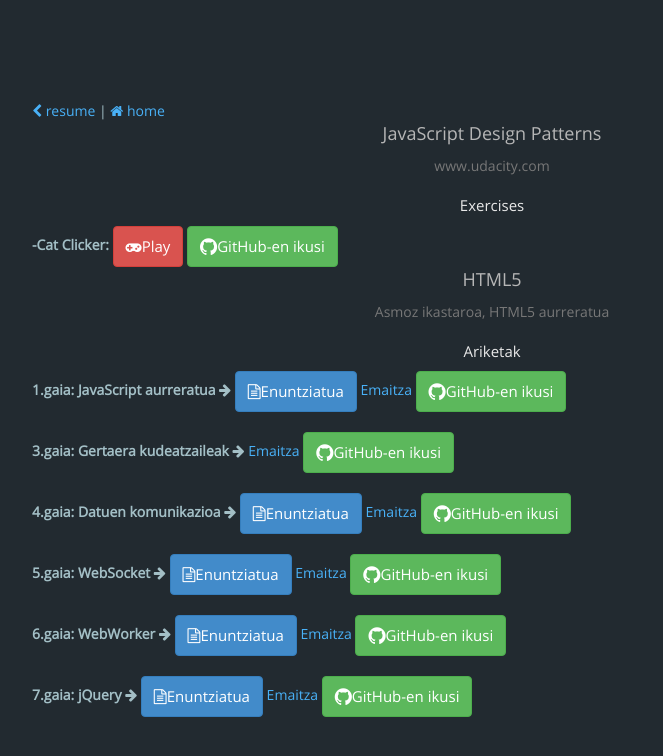
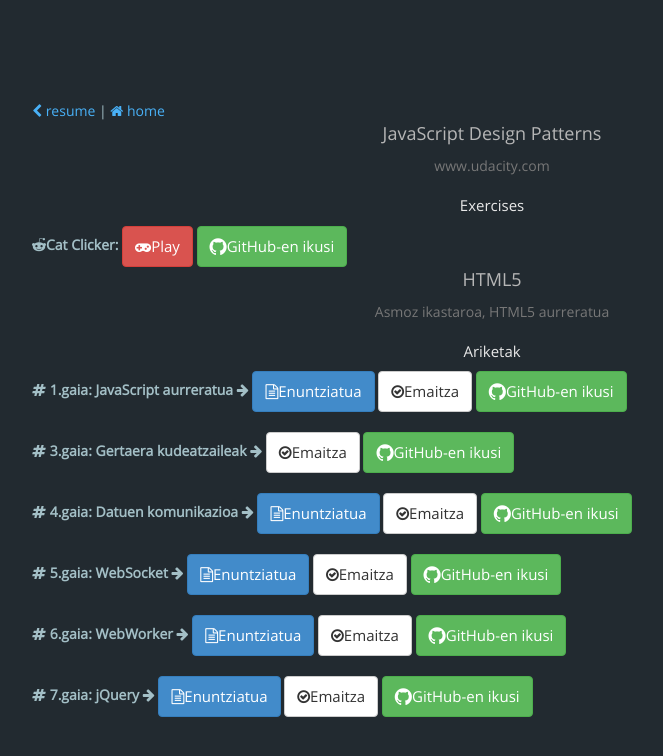
Before and after one commit to Bingentzio/bingentzio.github.io, a Jekyll site: the page built from code.html, in a window 1280 px wide. Shown: the top 756 px of the page, without its empty margins (148-811 px from the left). Built offline with Jekyll 4.4.1, drawn with Linux system fonts in a browser that asks for light colours; nearby versions of some CDN libraries; comment, search, counter and statistics services are not loaded.

Commit message:
aldaketak

```diff
--- a/code.html
+++ b/code.html
@@ -12,7 +12,7 @@
     <h4>Exercises</h4>
 </div>
 <div>
-  <b>-Cat Clicker: </b>
+  <b><i class="fa fa-reddit-alien"></i>Cat Clicker: </b>
   <a class="btn btn-danger"href="/kodea/JavaScript_Design_Patterns/CatClicker/CatClicker.html" target="_blank"><i class="fa fa-gamepad"></i>Play</a>
   <a href="https://github.com/Bingentzio/bingentzio.github.io/tree/master/kodea/JavaScript_Design_Patterns/CatClicker" target="_blank" class="btn btn-success"><i class="fa fa-github fa-lg"></i>GitHub-en ikusi</a>
 </div>
@@ -23,38 +23,38 @@
   </div>
   <div>
     <p>
-      <b>1.gaia: JavaScript aurreratua </b><i class="fa fa-arrow-right"></i>
+      <b><i class="fa fa-hashtag"></i> 1.gaia: JavaScript aurreratua </b><i class="fa fa-arrow-right"></i>
       <a href="/kodea/HTML5_aurreratua_ariketak/1.gaia/1_gaia_ariketa_praktikoa.pdf" target="_blank" class="btn btn-primary"><i class="fa fa-file-text-o"></i>Enuntziatua</a>
-      <a href="/kodea/HTML5_aurreratua_ariketak/1.gaia/jokoa.html" target="_blank">Emaitza</a>
+      <a href="/kodea/HTML5_aurreratua_ariketak/1.gaia/jokoa.html" target="_blank" class="btn btn-default"><i class="fa fa-check-circle-o"></i>Emaitza</a>
       <a href="https://github.com/Bingentzio/bingentzio.github.io/tree/master/kodea/HTML5_aurreratua_ariketak/1.gaia" target="_blank" class="btn btn-success"><i class="fa fa-github fa-lg"></i>GitHub-en ikusi</a>
     </p>
     <p>
-      <b>3.gaia: Gertaera kudeatzaileak </b><i class="fa fa-arrow-right"></i>
-      <a href="/kodea/HTML5_aurreratua_ariketak/3.gaia/index.html" target="_blank">Emaitza</a>
+      <b><i class="fa fa-hashtag"></i> 3.gaia: Gertaera kudeatzaileak </b><i class="fa fa-arrow-right"></i>
+      <a href="/kodea/HTML5_aurreratua_ariketak/3.gaia/index.html" target="_blank" class="btn btn-default"><i class="fa fa-check-circle-o"></i>Emaitza</a>
       <a href="https://github.com/Bingentzio/bingentzio.github.io/tree/master/kodea/HTML5_aurreratua_ariketak/3.gaia" target="_blank" class="btn btn-success"><i class="fa fa-github fa-lg"></i>GitHub-en ikusi</a>
     </p>
     <p>
-    <b>4.gaia: Datuen komunikazioa </b><i class="fa fa-arrow-right"></i>
+    <b><i class="fa fa-hashtag"></i> 4.gaia: Datuen komunikazioa </b><i class="fa fa-arrow-right"></i>
     <a href="/kodea/HTML5_aurreratua_ariketak/4.gaia/4_json_ajax_ariketa_praktikoa.pdf" target="_blank" class="btn btn-primary"><i class="fa fa-file-text-o"></i>Enuntziatua</a>
-    <a href="/kodea/HTML5_aurreratua_ariketak/4.gaia/eguraldia.html" target="_blank">Emaitza</a>
+    <a href="/kodea/HTML5_aurreratua_ariketak/4.gaia/eguraldia.html" target="_blank" class="btn btn-default"><i class="fa fa-check-circle-o"></i>Emaitza</a>
     <a href="https://github.com/Bingentzio/bingentzio.github.io/tree/master/kodea/HTML5_aurreratua_ariketak/4.gaia" target="_blank" class="btn btn-success"><i class="fa fa-github fa-lg"></i>GitHub-en ikusi</a>
   </p>
   <p>
-    <b>5.gaia: WebSocket </b><i class="fa fa-arrow-right"></i>
+    <b><i class="fa fa-hashtag"></i> 5.gaia: WebSocket </b><i class="fa fa-arrow-right"></i>
     <a href="/kodea/HTML5_aurreratua_ariketak/5.gaia/5_websocketak_ariketa_praktikoa.pdf" target="_blank" class="btn btn-primary"><i class="fa fa-file-text-o"></i>Enuntziatua</a>
-    <a href="/kodea/HTML5_aurreratua_ariketak/5.gaia/websocketchat/frontend.html" target="_blank">Emaitza</a>
+    <a href="/kodea/HTML5_aurreratua_ariketak/5.gaia/websocketchat/frontend.html" target="_blank" class="btn btn-default"><i class="fa fa-check-circle-o"></i>Emaitza</a>
     <a href="https://github.com/Bingentzio/bingentzio.github.io/tree/master/kodea/HTML5_aurreratua_ariketak/5.gaia" target="_blank" class="btn btn-success"><i class="fa fa-github fa-lg"></i>GitHub-en ikusi</a>
   </p>
   <p>
-<b>6.gaia: WebWorker </b><i class="fa fa-arrow-right"></i>
+<b><i class="fa fa-hashtag"></i> 6.gaia: WebWorker </b><i class="fa fa-arrow-right"></i>
 <a href="/kodea/HTML5_aurreratua_ariketak/6.gaia/6_webworker_ariketa_praktikoa.pdf" target="_blank" class="btn btn-primary"><i class="fa fa-file-text-o"></i>Enuntziatua</a>
-<a href="/kodea/HTML5_aurreratua_ariketak/6.gaia/ww.html" target="_blank">Emaitza</a>
+<a href="/kodea/HTML5_aurreratua_ariketak/6.gaia/ww.html" target="_blank" class="btn btn-default"><i class="fa fa-check-circle-o"></i>Emaitza</a>
 <a href="https://github.com/Bingentzio/bingentzio.github.io/tree/master/kodea/HTML5_aurreratua_ariketak/6.gaia" target="_blank" class="btn btn-success"><i class="fa fa-github fa-lg"></i>GitHub-en ikusi</a>
 </p>
 <p>
-<b>7.gaia: jQuery </b><i class="fa fa-arrow-right"></i>
+<b><i class="fa fa-hashtag"></i> 7.gaia: jQuery </b><i class="fa fa-arrow-right"></i>
 <a href="/kodea/HTML5_aurreratua_ariketak/7.gaia/7_jquery_ariketa_praktikoa.pdf" target="_blank" class="btn btn-primary"><i class="fa fa-file-text-o"></i>Enuntziatua</a>
-<a href="/kodea/HTML5_aurreratua_ariketak/7.gaia/7_damakdnd/damakdnd.html" target="_blank">Emaitza</a>
+<a href="/kodea/HTML5_aurreratua_ariketak/7.gaia/7_damakdnd/damakdnd.html" target="_blank" class="btn btn-default"><i class="fa fa-check-circle-o"></i>Emaitza</a>
 <a href="https://github.com/Bingentzio/bingentzio.github.io/tree/master/kodea/HTML5_aurreratua_ariketak/7.gaia" target="_blank" class="btn btn-success"><i class="fa fa-github fa-lg"></i>GitHub-en ikusi</a>
 </p>
 </div>
```
